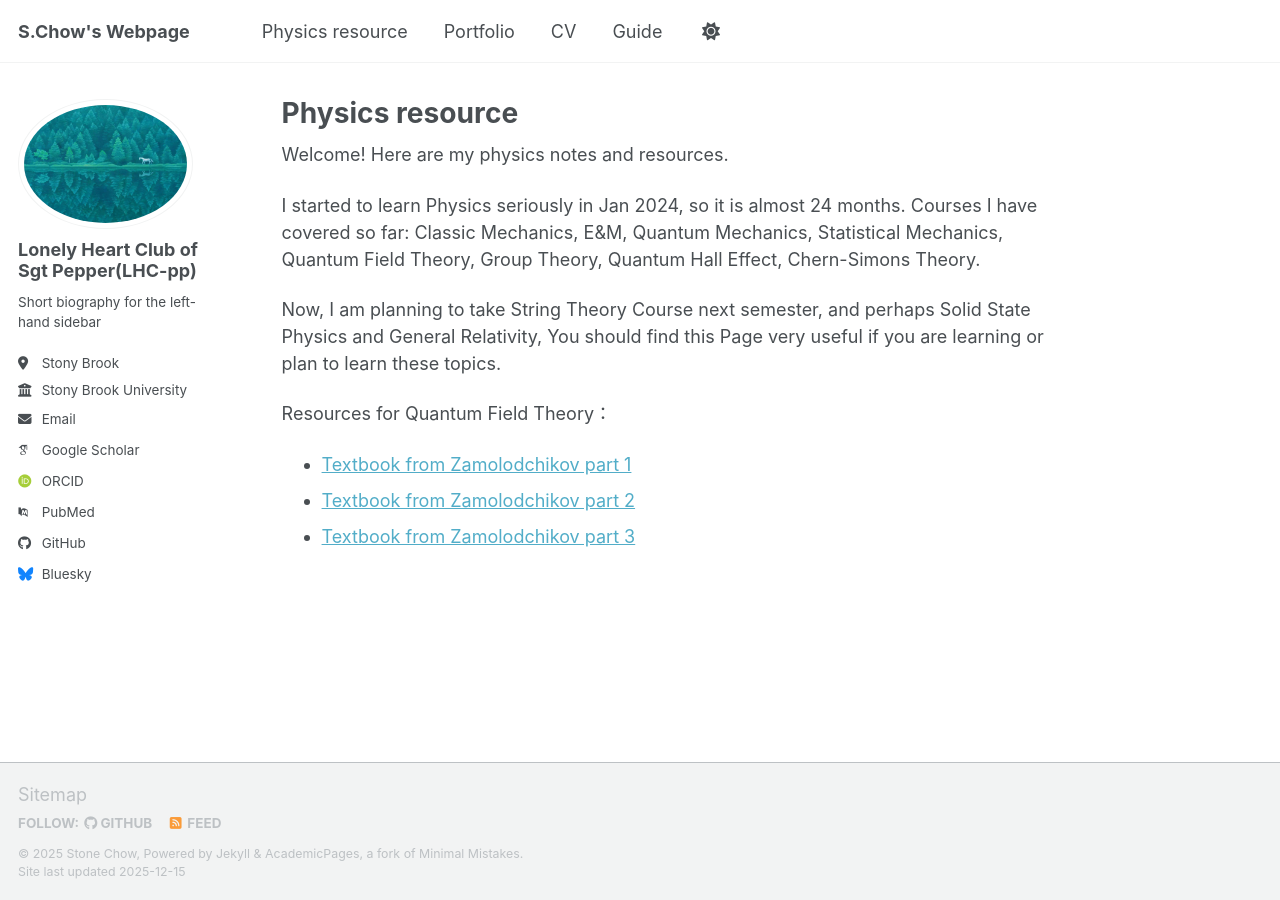
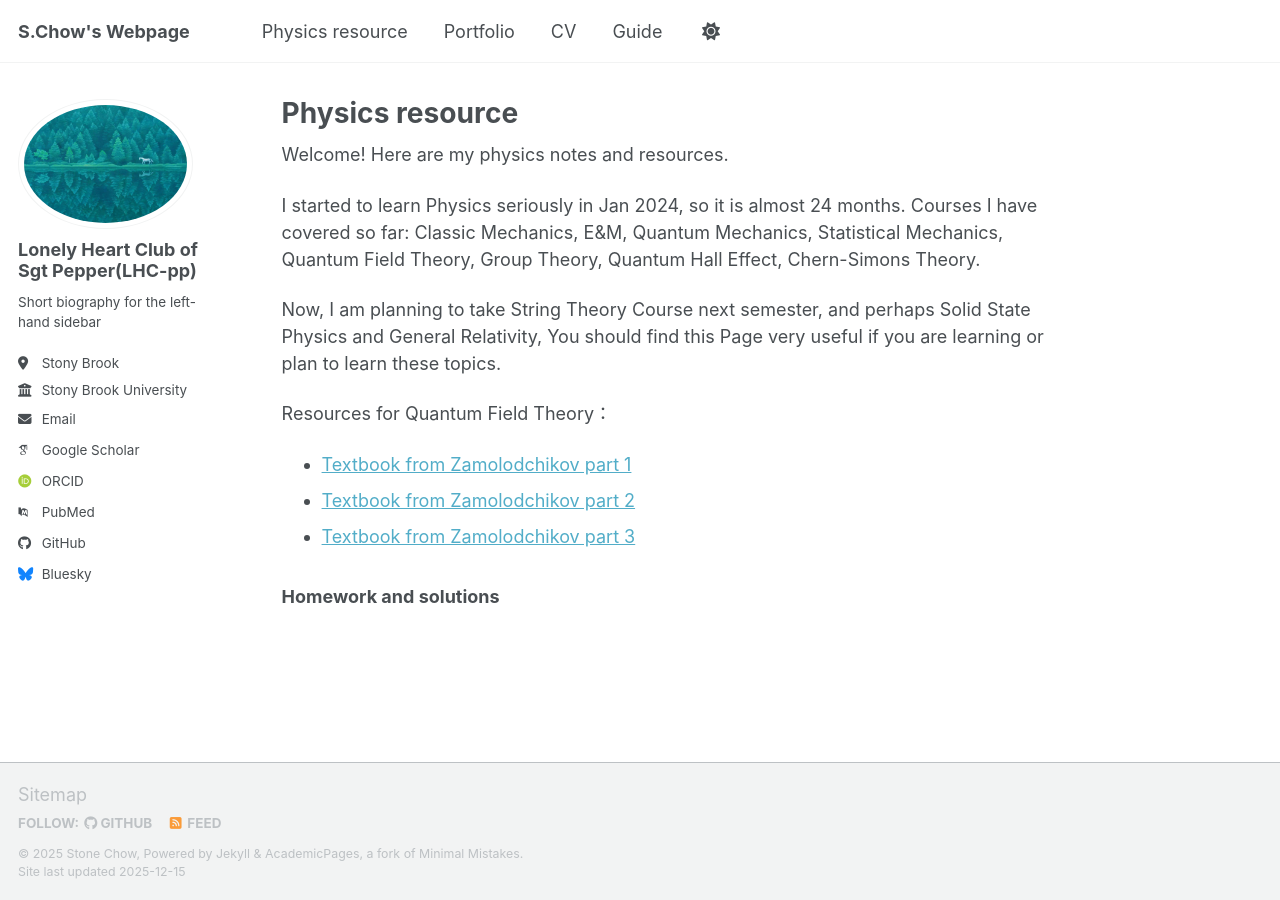
Before and after one commit to StoneChou2007/StoneChou2007, a Jekyll site: the page built from _pages/PhysicsResources.md, in a window 1280 px wide. Built offline with Jekyll 4.4.1, drawn with Linux system fonts in a browser that asks for light colours; some web fonts are replaced; a script bundle is joined from its source files by our own code; library files that are not in the unit come from our copies.

Commit message:
Update PhysicsResources.md

```diff
--- a/_pages/PhysicsResources.md
+++ b/_pages/PhysicsResources.md
@@ -18,3 +18,6 @@ Resources for Quantum Field Theory：
 - [Textbook from Zamolodchikov part 1]({{ '/files/Zamolodchikov_QFTnotes_Part1.pdf' | relative_url }})
 - [Textbook from Zamolodchikov part 2]({{ '/files/Lectures19-25-1-36.pdf' | relative_url }})
 - [Textbook from Zamolodchikov part 3]({{ '/files/Lectures19-25-37-72.pdf' | relative_url }})
+
+
+### Homework and solutions ###
```
